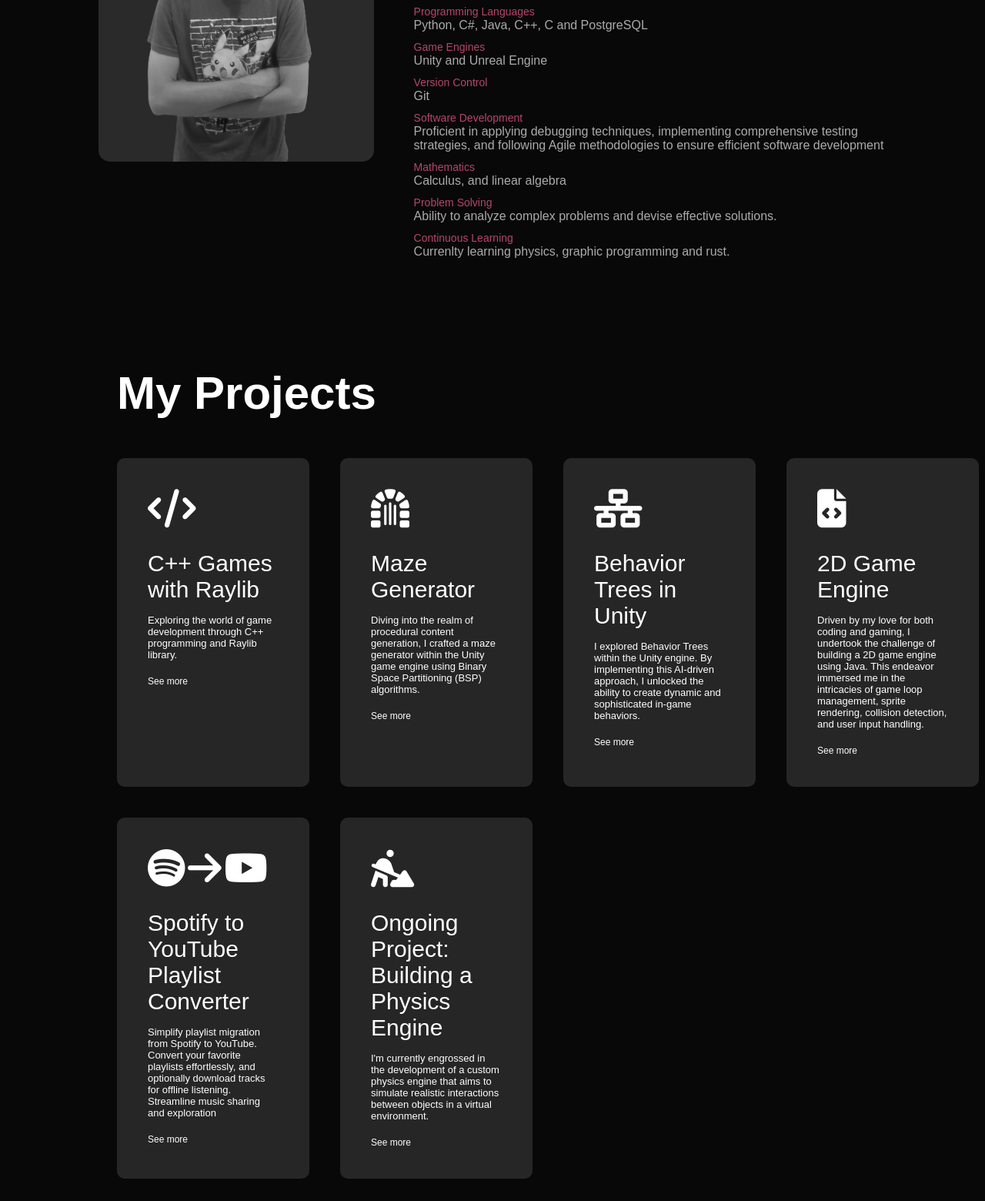
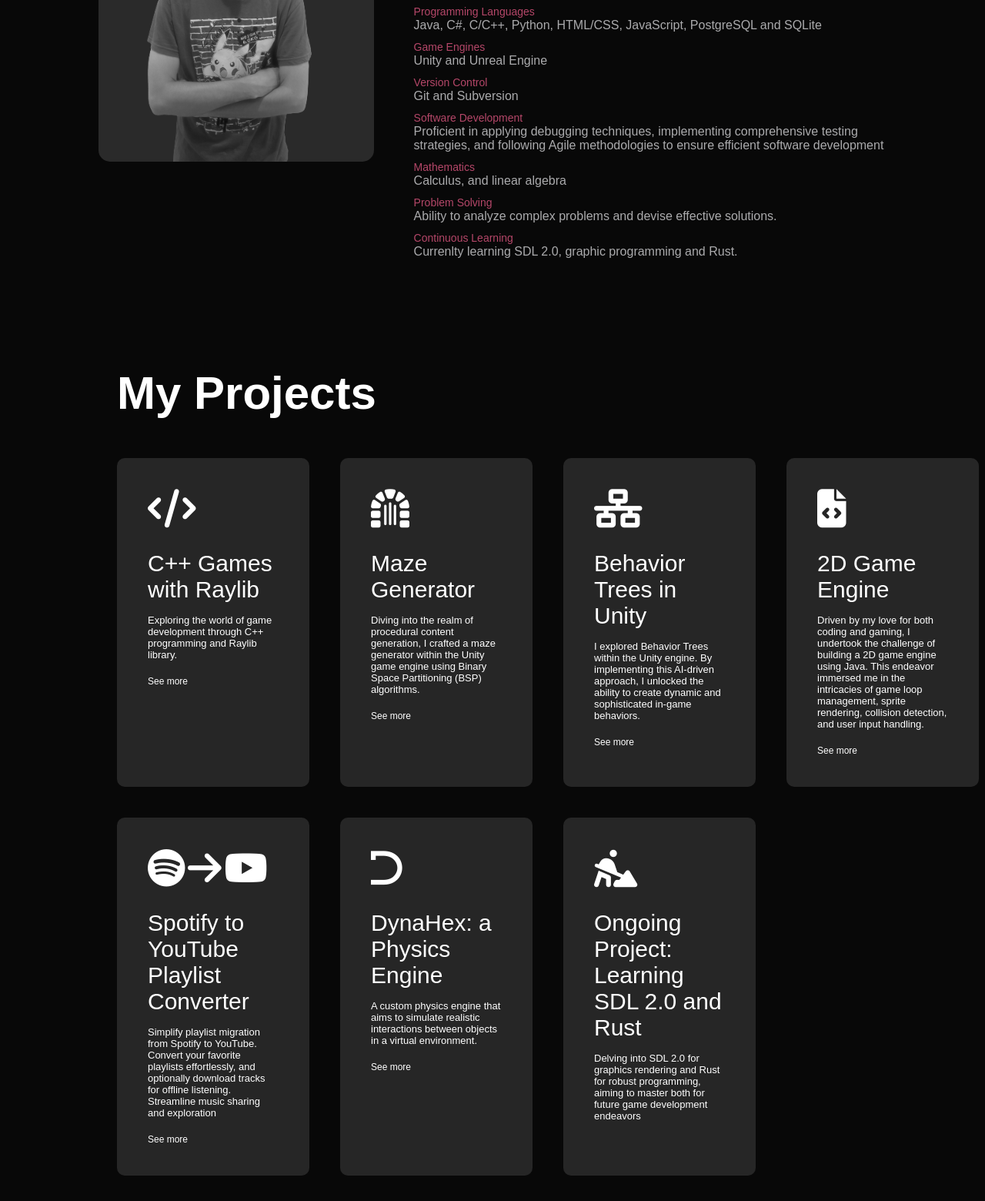
Before and after one commit to Condorbox/Portfolio, a plain HTML site: page index.html in a window 1280 px wide. Shown: the part 1160-2720 px from the top of the page at 77% size. Drawn offline with Linux system fonts and the light colour scheme.

Commit message:
update portfolio

```diff
--- a/index.html
+++ b/index.html
@@ -51,19 +51,20 @@
                 </div>
                 <div class="tab-contents active-tab" id="skills">
                     <ul>
-                        <li><span>Programming Languages</span><br>Python, C#, Java, C++, C and PostgreSQL</li>
+                        <li><span>Programming Languages</span><br>Java, C#, C/C++, Python, HTML/CSS, JavaScript, PostgreSQL and SQLite</li>
                         <li><span>Game Engines</span><br>Unity and Unreal Engine</li>
-                        <li><span>Version Control</span><br>Git</li>
+                        <li><span>Version Control</span><br>Git and Subversion</li>
                         <li><span>Software Development</span><br>Proficient in applying debugging techniques, implementing comprehensive testing strategies, and following Agile methodologies to ensure efficient software development</li>
                         <li><span>Mathematics</span><br>Calculus, and linear algebra</li>
                         <li><span>Problem Solving</span><br>Ability to analyze complex problems and devise effective solutions.</li>
-                        <li><span>Continuous Learning</span><br>Currenlty learning physics, graphic programming and rust.</li>
+                        <li><span>Continuous Learning</span><br>Currenlty learning SDL 2.0, graphic programming and Rust.</li>
                     </ul>
                 </div>
                 <div class="tab-contents" id="education">
                     <ul>
                         <li><span>Computational Mathematics </span><br>2022 - present<br>Studying Computational Mathematics at the Universitat Jaume I</li>
                         <li><span>Computer Science</span><br>2020 - present<br>Studying Computer Engineering with a major in Software Engineering at the Universitat Jaume I</li>
+                        <li><span>Mobility program</span><br>2023 - 2024<br>Participated in a mobility program at Sejong University in Seoul, South Korea, as part of my Computer Science degree</li>
                         <li><span>High School</span><br>2018 - 2020<br>I completed high school at IES Maria Moliner</li>
                     </ul>
                 </div>
@@ -123,12 +124,19 @@
                 <a href="https://github.com/Condorbox/SpotifyToYoutube" target="_blank">See more</a>
             </div>
             <div>
-                <i class="fa-solid fa-person-digging"></i>
-                <h2>Ongoing Project: Building a Physics Engine</h2>
+                <i class="fa-brands fa-dyalog"></i>
+                <h2>DynaHex: a Physics Engine</h2>
                 <p>
-                    I'm currently engrossed in the development of a custom physics engine that aims to simulate realistic interactions between objects in a virtual environment.
+                    A custom physics engine that aims to simulate realistic interactions between objects in a virtual environment.
                 </p>
                 <a href="https://github.com/Condorbox/DynaHex" target="_blank">See more</a>
+            </div>
+            <div>
+                <i class="fa-solid fa-person-digging"></i>
+                <h2>Ongoing Project: Learning SDL 2.0 and Rust</h2>
+                <p>
+                    Delving into SDL 2.0 for graphics rendering and Rust for robust programming, aiming to master both for future game development endeavors
+                </p>
             </div>
         </div>
     </div>
```
